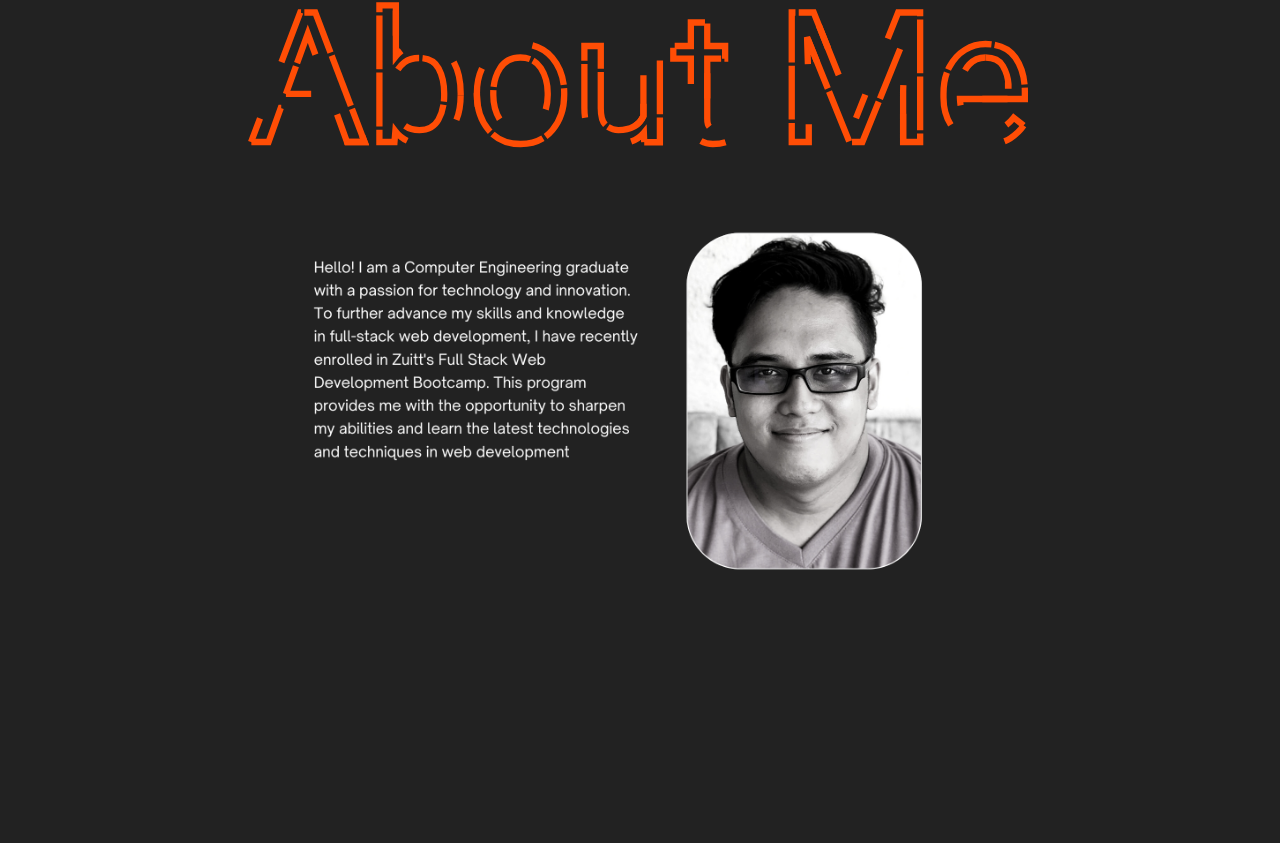
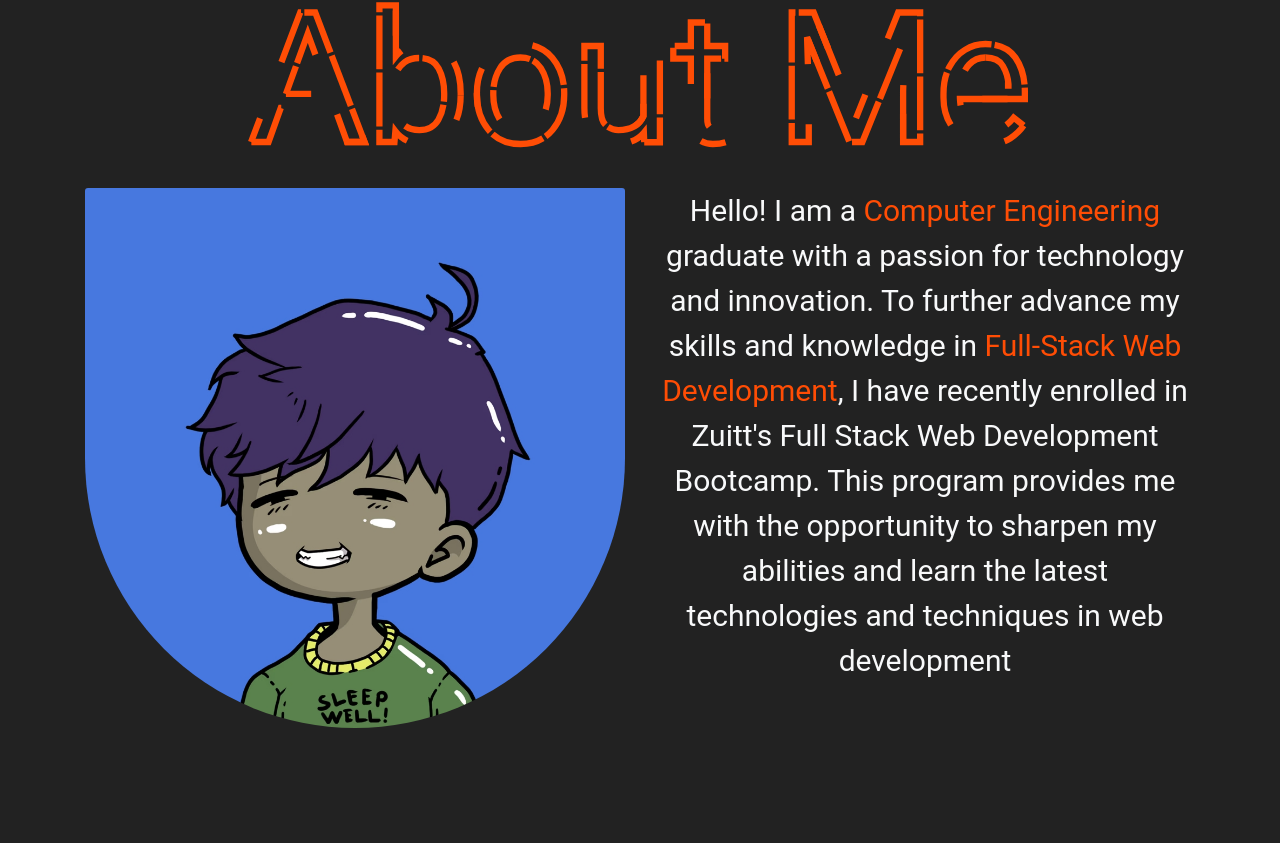
Before and after one commit to raychardatienza/webportfolio, a plain HTML site: page index.html in a window 1280 px wide. Shown: the part 1037-1880 px from the top of the page. Drawn offline with nearby package versions, Linux system fonts and the light colour scheme.

Commit message:
add about me section

```diff
--- a/index.css
+++ b/index.css
@@ -529,3 +529,8 @@ svg {
     padding: 3px 7px;
     border-radius: 30px;
 }
+
+
+.card-text1{
+      font-size: 30px;
+}
--- a/index.html
+++ b/index.html
@@ -65,9 +65,16 @@
 					    </g>
 					  </svg>
 					</div>
-						<div class="d-flex flex-column d-md-block">
-	                        <img width="70%" src="images/about.png" class="img-fluid" />
-	                    </div>
+				<div class="d-lg-flex justify-content-center card-body">
+					<div class="container">
+    					<div class="row">
+							<div class="col-xs-12 col-md-6" >
+						  	<img src="./images/me.jpg" class="card-img-top" alt="...">
+       						 </div>
+								<div class="col-xs-12 col-md-6 text-center" > <p class="card-text1">Hello! I am a <span>Computer Engineering</span>  graduate with a passion for technology and innovation. To further advance my skills and knowledge in <span>Full-Stack Web Development</span>, I have recently enrolled in Zuitt's Full Stack Web Development Bootcamp. This program provides me with the opportunity to sharpen my abilities and learn the latest technologies and techniques in web development </p>
+    						</div>
+						</div>
+					</div>
 	            </div>
 	            </div>
 	            <!-- About Me Section End -->
```
Also changed, not shown: images/about.png (deleted), images/me.jpg (added).
